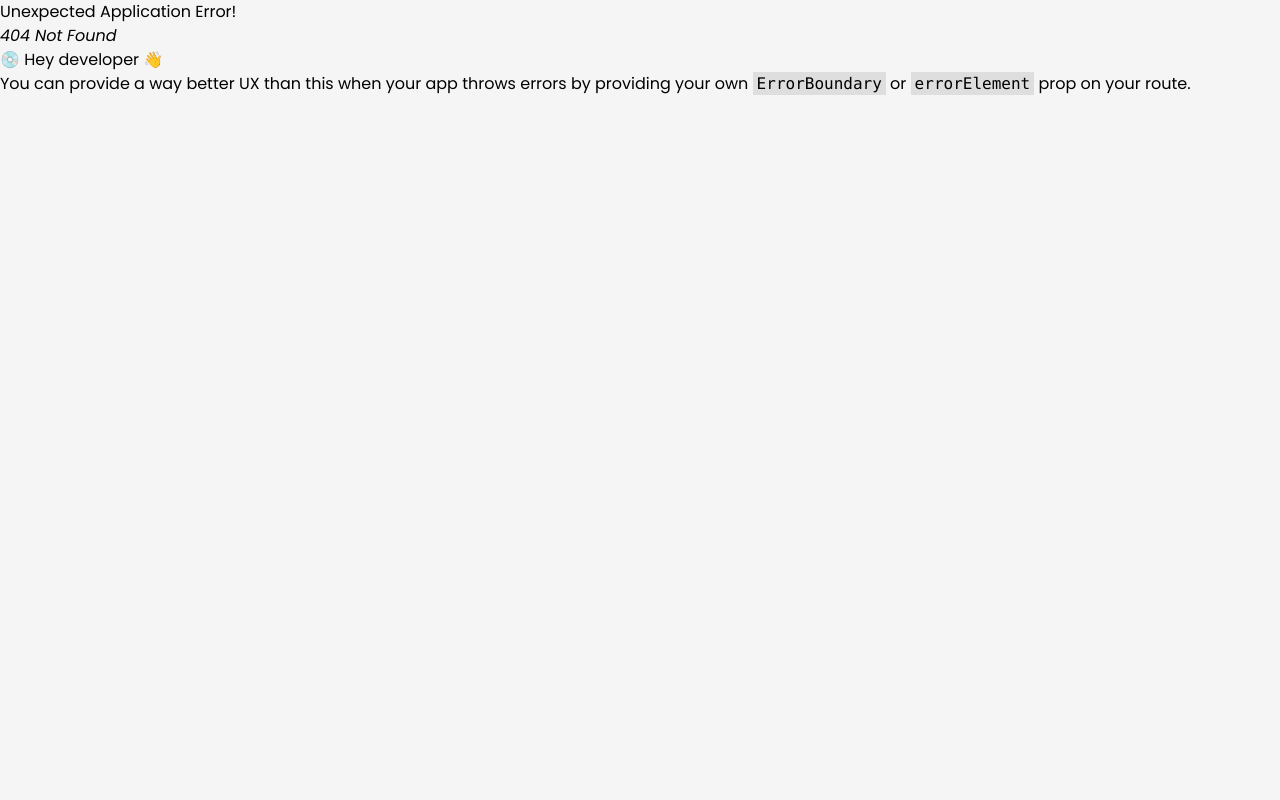
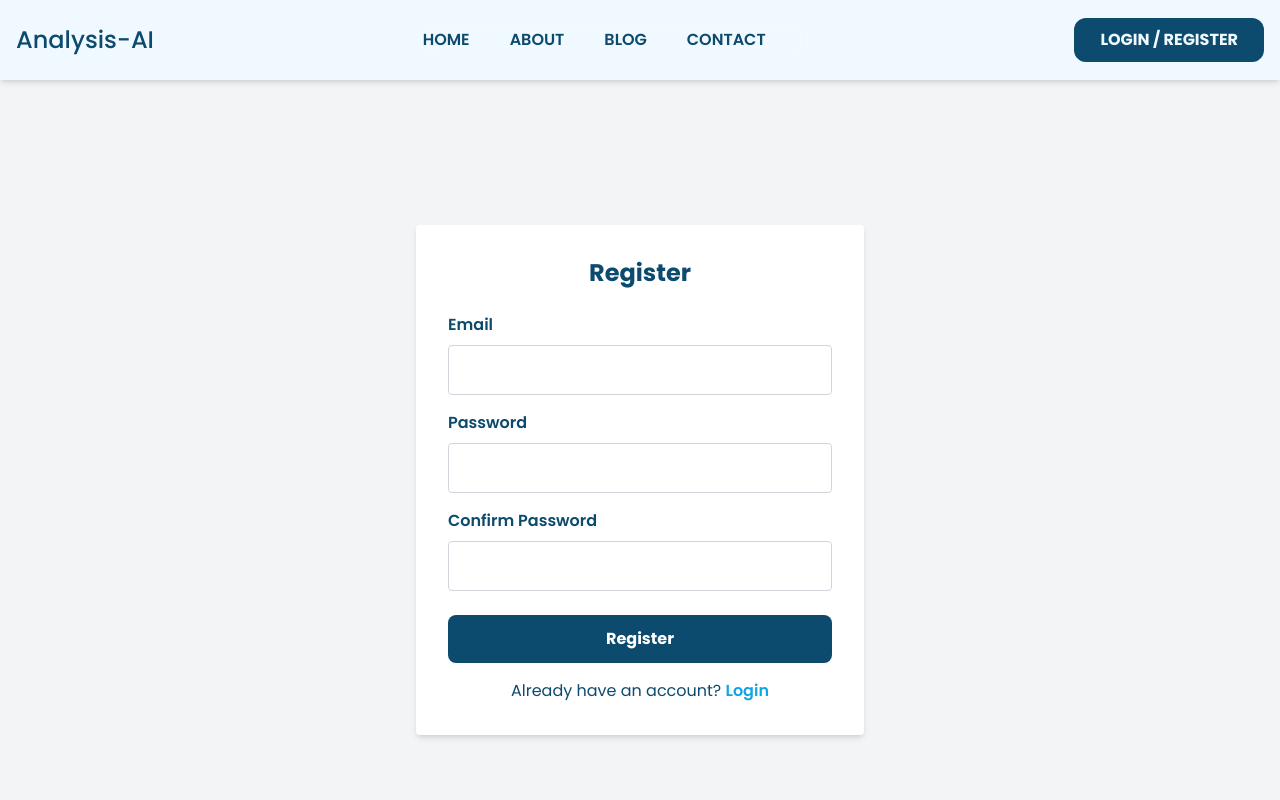
Before and after one commit to Rakhsrb/sensor, a React (Vite) app: page /register in a window 1280 px wide. Before the commit this address had no page. Shown: the top 800 px of the page. Built offline with nearby package versions, Linux system fonts and the light colour scheme.

Commit message:
sddsfsdf

```diff
--- a/src/components/Footer.jsx
+++ b/src/components/Footer.jsx
@@ -8,25 +8,6 @@ import {
 } from "@phosphor-icons/react";
 
 export const Footer = () => {
-  const Links = [
-    {
-      to: "/",
-      title: "HOME",
-    },
-    {
-      to: "/about",
-      title: "ABOUT",
-    },
-    {
-      to: "/blog",
-      title: "BLOG",
-    },
-    {
-      to: "/contact",
-      title: "CONTACT",
-    },
-  ];
-
   const SocialLinks = [
     {
       to: "https://www.facebook.com",
@@ -53,15 +34,6 @@ export const Footer = () => {
           <Link className="text-sky-900 text-2xl font-medium mb-4 md:mb-0">
             Analysis-AI
           </Link>
-          <ul className="flex gap-4 md:gap-10">
-            {Links.map((item, index) => (
-              <li key={index + 1}>
-                <Link className="text-sky-900 font-semibold" to={item.to}>
-                  {item.title}
-                </Link>
-              </li>
-            ))}
-          </ul>
         </div>
         <div className="flex gap-4 mt-4 md:mt-0">
           {SocialLinks.map((item, index) => (
--- a/src/components/Header.jsx
+++ b/src/components/Header.jsx
@@ -43,12 +43,18 @@ export const Header = () => {
             </li>
           ))}
           <li>
-            <Link className="bg-sky-900 text-sky-50 border-2 border-sky-900 transition-all hover:border-sky-900 hover:bg-transparent hover:text-sky-900 py-2 px-6 rounded-xl font-bold md:hidden">
+            <Link
+              to={"/login"}
+              className="bg-sky-900 text-sky-50 border-2 border-sky-900 transition-all hover:border-sky-900 hover:bg-transparent hover:text-sky-900 py-2 px-6 rounded-xl font-bold md:hidden"
+            >
               LOGIN / REGISTER
             </Link>
           </li>
         </ul>
-        <Link className="bg-sky-900 text-sky-50 border-2 border-sky-900 transition-all hover:border-sky-900 hover:bg-transparent hover:text-sky-900 py-2 px-6 rounded-xl font-bold md:block hidden">
+        <Link
+          to={"/login"}
+          className="bg-sky-900 text-sky-50 border-2 border-sky-900 transition-all hover:border-sky-900 hover:bg-transparent hover:text-sky-900 py-2 px-6 rounded-xl font-bold md:block hidden"
+        >
           LOGIN / REGISTER
         </Link>
 
--- /dev/null
+++ b/src/pages/Login.jsx
@@ -0,0 +1,71 @@
+import React, { useState } from "react";
+import { Link } from "react-router-dom";
+
+export const Login = () => {
+  const [email, setEmail] = useState("");
+  const [password, setPassword] = useState("");
+
+  const handleSubmit = (e) => {
+    e.preventDefault();
+    console.log({ email, password });
+  };
+
+  return (
+    <div className="min-h-screen flex flex-col items-center justify-center bg-gray-100">
+      <div className="bg-white p-8 rounded shadow-md w-full max-w-md">
+        <h2 className="text-2xl font-bold text-center mb-6 text-sky-900">
+          Login
+        </h2>
+        <form onSubmit={handleSubmit}>
+          <div className="mb-4">
+            <label
+              htmlFor="email"
+              className="block text-sky-900 font-semibold mb-2"
+            >
+              Email
+            </label>
+            <input
+              type="email"
+              id="email"
+              className="w-full p-3 border border-gray-300 rounded focus:outline-none focus:ring-2 focus:ring-sky-500"
+              value={email}
+              onChange={(e) => setEmail(e.target.value)}
+              required
+            />
+          </div>
+          <div className="mb-6">
+            <label
+              htmlFor="password"
+              className="block text-sky-900 font-semibold mb-2"
+            >
+              Password
+            </label>
+            <input
+              type="password"
+              id="password"
+              className="w-full p-3 border border-gray-300 rounded focus:outline-none focus:ring-2 focus:ring-sky-500"
+              value={password}
+              onChange={(e) => setPassword(e.target.value)}
+              required
+            />
+          </div>
+          <button
+            type="submit"
+            className="w-full bg-sky-900 text-white py-3 rounded-lg font-bold hover:bg-sky-700 transition duration-300"
+          >
+            Login
+          </button>
+        </form>
+        <p className="mt-4 text-center text-sky-900">
+          Don't have an account?{" "}
+          <Link
+            to="/register"
+            className="text-sky-500 font-semibold hover:underline"
+          >
+            Register
+          </Link>
+        </p>
+      </div>
+    </div>
+  );
+};
--- /dev/null
+++ b/src/pages/Register.jsx
@@ -0,0 +1,92 @@
+import React, { useState } from "react";
+import { Link } from "react-router-dom";
+
+export const Register = () => {
+  const [email, setEmail] = useState("");
+  const [password, setPassword] = useState("");
+  const [confirmPassword, setConfirmPassword] = useState("");
+
+  const handleSubmit = (e) => {
+    e.preventDefault();
+    if (password !== confirmPassword) {
+      alert("Passwords do not match");
+      return;
+    }
+    console.log({ email, password });
+  };
+
+  return (
+    <div className="min-h-screen flex flex-col items-center justify-center bg-gray-100">
+      <div className="bg-white p-8 rounded shadow-md w-full max-w-md">
+        <h2 className="text-2xl font-bold text-center mb-6 text-sky-900">
+          Register
+        </h2>
+        <form onSubmit={handleSubmit}>
+          <div className="mb-4">
+            <label
+              htmlFor="email"
+              className="block text-sky-900 font-semibold mb-2"
+            >
+              Email
+            </label>
+            <input
+              type="email"
+              id="email"
+              className="w-full p-3 border border-gray-300 rounded focus:outline-none focus:ring-2 focus:ring-sky-500"
+              value={email}
+              onChange={(e) => setEmail(e.target.value)}
+              required
+            />
+          </div>
+          <div className="mb-4">
+            <label
+              htmlFor="password"
+              className="block text-sky-900 font-semibold mb-2"
+            >
+              Password
+            </label>
+            <input
+              type="password"
+              id="password"
+              className="w-full p-3 border border-gray-300 rounded focus:outline-none focus:ring-2 focus:ring-sky-500"
+              value={password}
+              onChange={(e) => setPassword(e.target.value)}
+              required
+            />
+          </div>
+          <div className="mb-6">
+            <label
+              htmlFor="confirmPassword"
+              className="block text-sky-900 font-semibold mb-2"
+            >
+              Confirm Password
+            </label>
+            <input
+              type="password"
+              id="confirmPassword"
+              className="w-full p-3 border border-gray-300 rounded focus:outline-none focus:ring-2 focus:ring-sky-500"
+              value={confirmPassword}
+              onChange={(e) => setConfirmPassword(e.target.value)}
+              required
+            />
+          </div>
+          <button
+            type="submit"
+            className="w-full bg-sky-900 text-white py-3 rounded-lg font-bold hover:bg-sky-700 transition duration-300"
+          >
+            Register
+          </button>
+        </form>
+        <p className="mt-4 text-center text-sky-900">
+          Already have an account?{" "}
+          <Link
+            to="/login"
+            className="text-sky-500 font-semibold hover:underline"
+          >
+            Login
+          </Link>
+        </p>
+      </div>
+    </div>
+  );
+};
```
Also changed, not shown: src/App.jsx (+10 -0 lines), src/index.css (+0 -12 lines).
